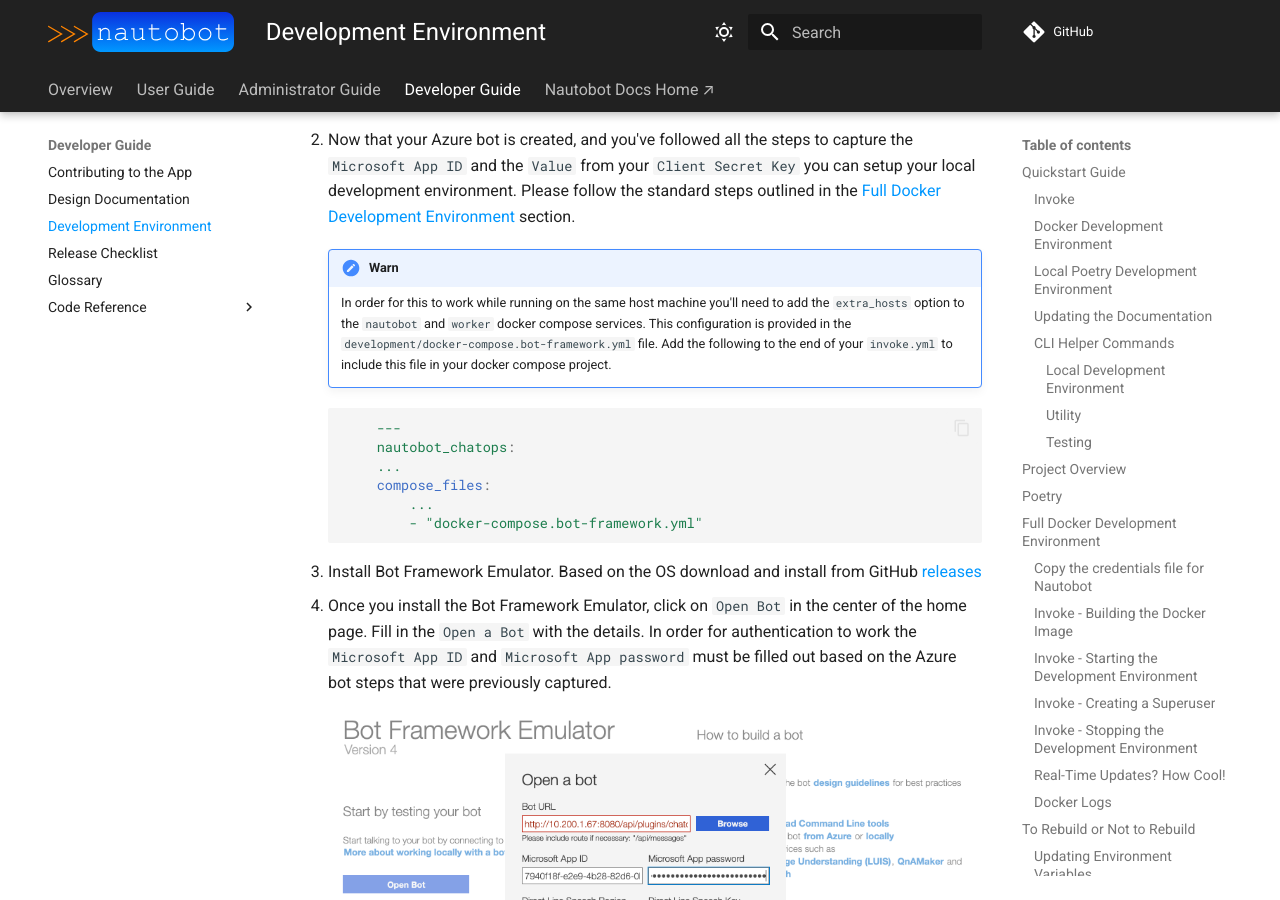
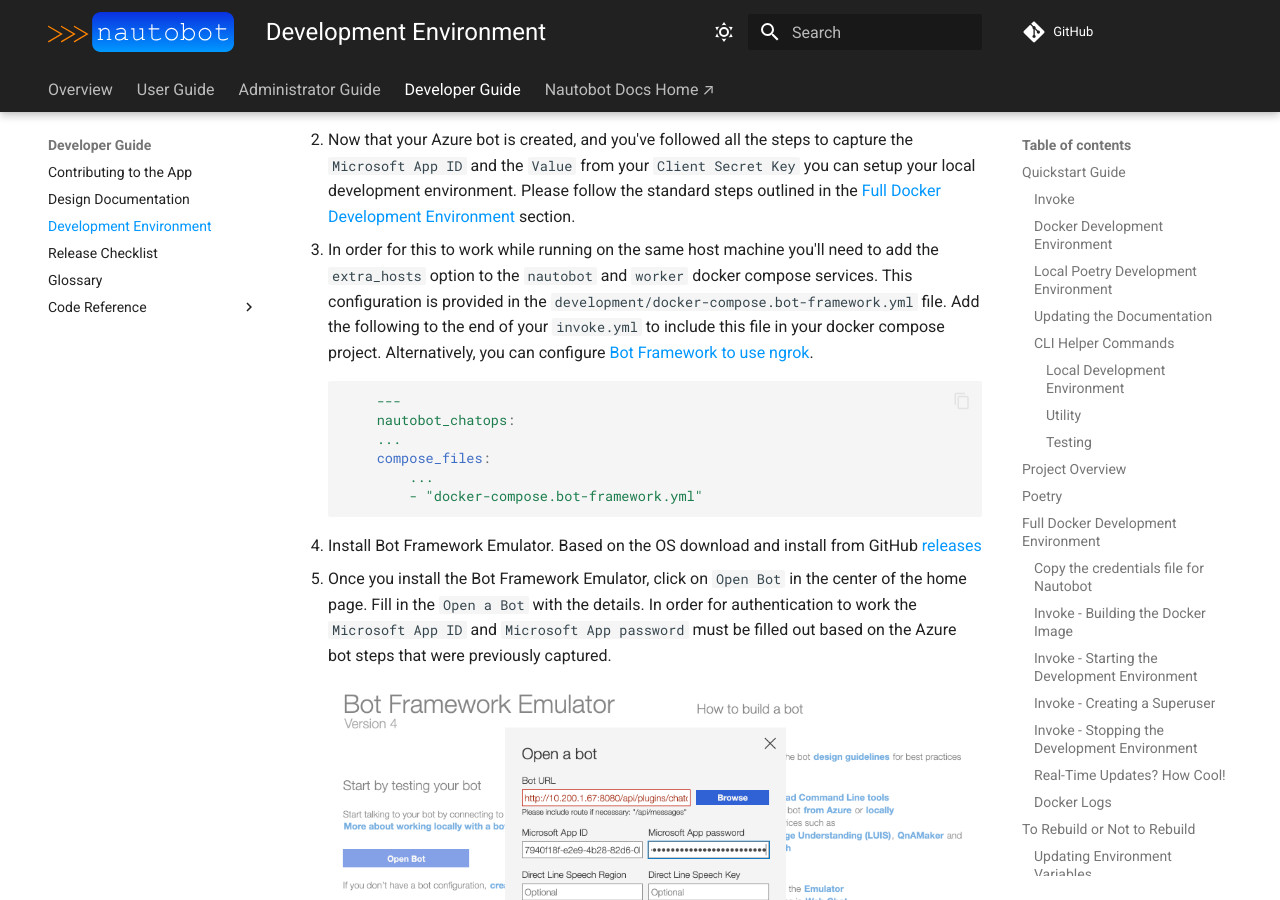
Before and after one commit to nautobot/nautobot-app-chatops, an MkDocs documentation site: the page built from docs/dev/dev_environment.md, in a window 1280 px wide and 900 px high, scrolled down 13848 px. Built offline with MkDocs 1.6.1 and Material for MkDocs 9.7.7, drawn with Linux system fonts in a browser that asks for light colours; comment, search, counter and statistics services are not loaded; some of the changed lines change nothing that is shown.

Commit message:
Add details for the host-gateway.

````diff
--- a/docs/dev/dev_environment.md
+++ b/docs/dev/dev_environment.md
@@ -512,8 +512,7 @@
 
 2. Now that your Azure bot is created, and you've followed all the steps to capture the `Microsoft App ID` and the `Value` from your `Client Secret Key` you can setup your local development environment. Please follow the standard steps outlined in the [Full Docker Development Environment](#full-docker-development-environment) section.
 
-    !!! warn
-        In order for this to work while running on the same host machine you'll need to add the `extra_hosts` option to the `nautobot` and `worker` docker compose services. This configuration is provided in the `development/docker-compose.bot-framework.yml` file. Add the following to the end of your `invoke.yml` to include this file in your docker compose project.
+3. In order for this to work while running on the same host machine you'll need to add the `extra_hosts` option to the `nautobot` and `worker` docker compose services. This configuration is provided in the `development/docker-compose.bot-framework.yml` file. Add the following to the end of your `invoke.yml` to include this file in your docker compose project. Alternatively, you can configure [Bot Framework to use ngrok](https://github.com/microsoft/BotFramework-Emulator/wiki/Tunneling-%28ngrok%29).
 
     ```yaml
         ---
@@ -524,17 +523,17 @@
             - "docker-compose.bot-framework.yml"
     ```
 
-3. Install Bot Framework Emulator. Based on the OS download and install from GitHub [releases](https://github.com/microsoft/BotFramework-Emulator/releases)
+4. Install Bot Framework Emulator. Based on the OS download and install from GitHub [releases](https://github.com/microsoft/BotFramework-Emulator?tab=readme-ov-file#download)
 
-4. Once you install the Bot Framework Emulator, click on `Open Bot` in the center of the home page.  Fill in the `Open a Bot` with the details. In order for authentication to work the `Microsoft App ID` and `Microsoft App password` must be filled out based on the Azure bot steps that were previously captured.
+5. Once you install the Bot Framework Emulator, click on `Open Bot` in the center of the home page.  Fill in the `Open a Bot` with the details. In order for authentication to work the `Microsoft App ID` and `Microsoft App password` must be filled out based on the Azure bot steps that were previously captured.
 
     ![open a bot](../images/open-a-bot.png)
 
-5. Click `connect` and the debugging pane will show that its connecting to the endpoint provided. This step is doing the authentication for the bot.
+6. Click `connect` and the debugging pane will show that its connecting to the endpoint provided. This step is doing the authentication for the bot.
 
     ![bot-connect](../images/connect-a-bot.png)
 
-6. Type `nautobot` and the responses will be similar to what you'd expect if you were interacting with the bot directly from MS Teams client. An example is shown below.
+7. Type `nautobot` and the responses will be similar to what you'd expect if you were interacting with the bot directly from MS Teams client. An example is shown below.
 
     ![bot-test-command](../images/test-a-bot.png)
 
````
Also changed, not shown: 1 other file.
